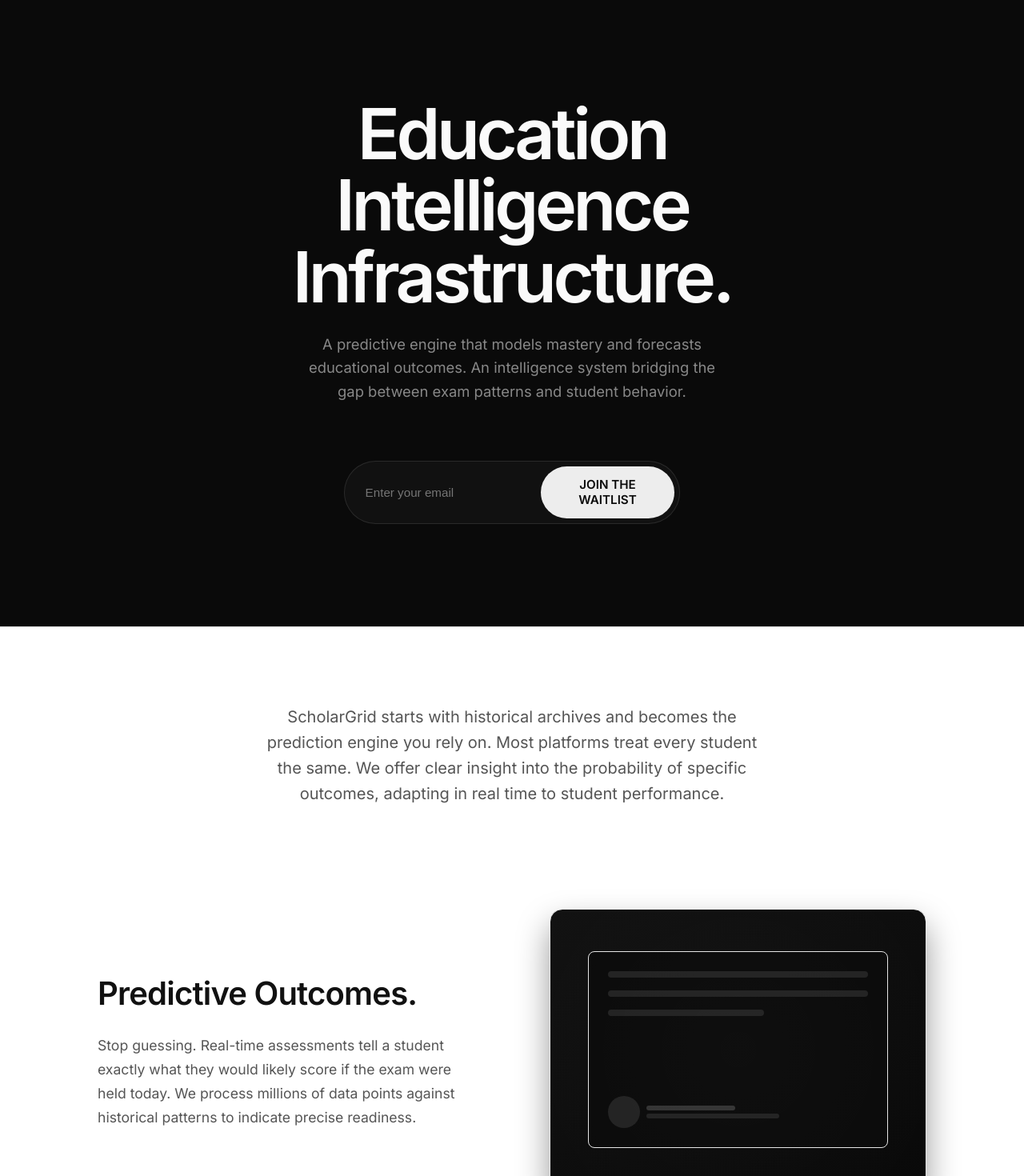
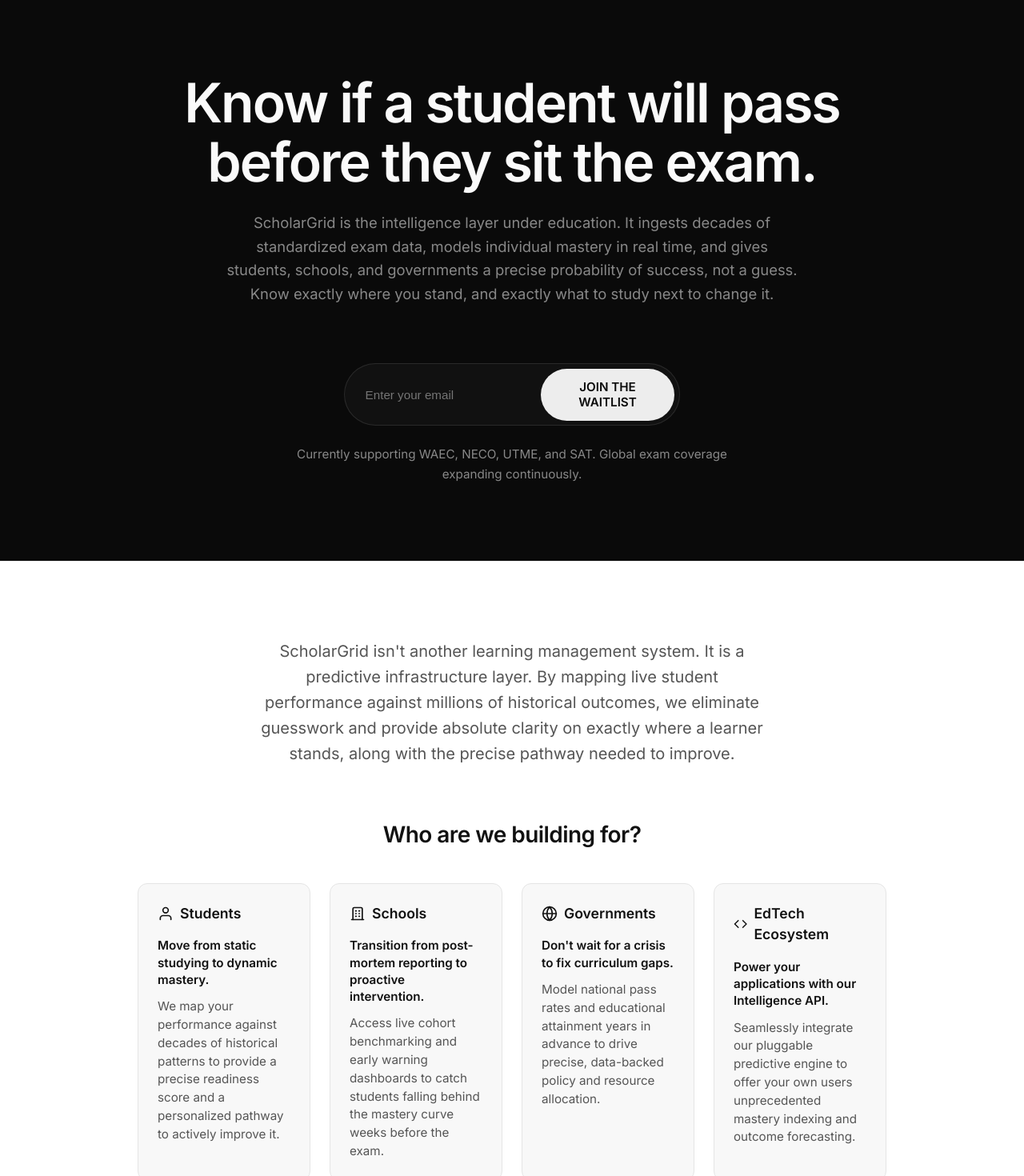
Before and after one commit to Threadigit/ScholarGrid, a Next.js app: page / in a window 1280 px wide. Shown: the part 140-1610 px from the top of the page at 80% size. Built offline with nearby package versions, Linux system fonts and the light colour scheme.

Commit message:
update website content

```diff
--- a/src/app/globals.css
+++ b/src/app/globals.css
@@ -1,5 +1,8 @@
 /* src/app/globals.css */
-@import url('https://fonts.googleapis.com/css2?family=Inter:wght@400;500;600;700&display=swap');
+
+html {
+  scroll-behavior: smooth;
+}
 
 :root {
   --bg-color: #0A0A0A;
--- a/src/app/layout.tsx
+++ b/src/app/layout.tsx
@@ -1,5 +1,8 @@
 import type { Metadata } from 'next';
+import { Inter } from 'next/font/google';
 import './globals.css';
+
+const inter = Inter({ subsets: ['latin'] });
 
 export const metadata: Metadata = {
   metadataBase: new URL('https://thescholargrid.com'),
@@ -7,7 +10,7 @@
     default: 'ScholarGrid | Education Intelligence Infrastructure',
     template: '%s | ScholarGrid'
   },
-  description: 'ScholarGrid is a predictive engine that models mastery and forecasts educational outcomes. Discover real-time benchmarking, adaptive pathways, and institutional intelligence.',
+  description: 'ScholarGrid is the predictive infrastructure layer under education. By mapping live student performance against millions of historical outcomes, we provide precise pathways to improve.',
   keywords: [
     'EdTech',
     'Education Intelligence',
@@ -26,7 +29,7 @@
     locale: 'en_US',
     url: 'https://thescholargrid.com',
     title: 'ScholarGrid | Education Intelligence Infrastructure',
-    description: 'A predictive engine that models mastery and forecasts educational outcomes. Real-time benchmarking and adaptive pathways.',
+    description: 'ScholarGrid is the predictive infrastructure layer under education. By mapping live student performance against millions of historical outcomes, we provide precise pathways to improve.',
     siteName: 'ScholarGrid',
     images: [
       {
@@ -40,7 +43,7 @@
   twitter: {
     card: 'summary_large_image',
     title: 'ScholarGrid | Education Intelligence Infrastructure',
-    description: 'A predictive engine that models mastery and forecasts educational outcomes.',
+    description: 'ScholarGrid is the predictive infrastructure layer under education. We map live student performance to provide precise pathways to improve.',
     creator: '@ScholarGrid',
     images: ['/og-image.jpg'],
   },
@@ -68,12 +71,12 @@
     name: 'ScholarGrid',
     url: 'https://thescholargrid.com',
     logo: 'https://thescholargrid.com/icon.svg',
-    description: 'Education Intelligence Infrastructure. A predictive engine that models mastery and forecasts educational outcomes.',
+    description: 'ScholarGrid is the predictive infrastructure layer under education. By mapping live student performance against millions of historical outcomes, we provide precise pathways to improve.',
   };
 
   return (
     <html lang="en">
-      <body>
+      <body className={inter.className}>
         <script
           type="application/ld+json"
           dangerouslySetInnerHTML={{ __html: JSON.stringify(jsonLd) }}
--- a/src/app/page.module.css
+++ b/src/app/page.module.css
@@ -180,16 +180,16 @@
   flex-direction: column;
   align-items: center;
   text-align: center;
-  padding: 10rem 2rem 8rem;
-  max-width: 900px;
+  padding: 8rem 2rem 6rem;
+  max-width: 1000px;
   margin: 0 auto;
 }
 
 .heroTitle {
-  font-size: 5.5rem;
+  font-size: 4.25rem;
   font-weight: 600;
-  line-height: 1.02;
-  letter-spacing: -0.05em;
+  line-height: 1.1;
+  letter-spacing: -0.03em;
   margin-bottom: 1.5rem;
   color: #FAFAFA;
 }
@@ -198,7 +198,7 @@
   font-size: 1.15rem;
   color: #888888;
   margin-bottom: 3.5rem;
-  max-width: 540px;
+  max-width: 720px;
   line-height: 1.6;
   font-weight: 400;
 }
@@ -266,6 +266,73 @@
   font-size: 1.25rem;
   color: var(--text-secondary);
   line-height: 1.6;
+}
+
+.routingSection {
+  padding: 0 2rem 6rem;
+  max-width: 1000px;
+  margin: 0 auto;
+  text-align: center;
+}
+
+.routingHeader {
+  font-size: 1.75rem;
+  font-weight: 600;
+  margin-bottom: 2.5rem;
+  color: var(--text-primary);
+  letter-spacing: -0.02em;
+}
+
+.routingGrid {
+  display: grid;
+  grid-template-columns: repeat(4, 1fr);
+  gap: 1.5rem;
+  text-align: left;
+}
+
+.routingCard {
+  background-color: #F8F8F8;
+  border: 1px solid var(--border-color);
+  padding: 1.5rem;
+  border-radius: 12px;
+  transition: transform 0.2s ease, box-shadow 0.2s ease, border-color 0.2s ease;
+  display: flex;
+  flex-direction: column;
+}
+
+.routingCard:hover {
+  transform: translateY(-4px);
+  box-shadow: 0 12px 24px rgba(0,0,0,0.06);
+  border-color: #d0d0d0;
+}
+
+.routingCardHeader {
+  display: flex;
+  align-items: center;
+  gap: 0.5rem;
+  margin-bottom: 1rem;
+  color: var(--text-primary);
+}
+
+.routingCardHeader h4 {
+  font-size: 1.1rem;
+  font-weight: 600;
+  margin: 0;
+}
+
+.routingCardHook {
+  font-size: 0.95rem;
+  font-weight: 600;
+  color: var(--text-primary);
+  margin-bottom: 0.75rem;
+  line-height: 1.4;
+}
+
+.routingCard p {
+  font-size: 0.95rem;
+  color: var(--text-secondary);
+  line-height: 1.5;
+  margin: 0;
 }
 
 .features {
@@ -346,10 +413,18 @@
   border-radius: 4px;
   background-color: #222;
   width: 100%;
+  animation: pulseLine 2s infinite ease-in-out;
 }
 
 .mockupLine.short {
   width: 60%;
+  animation-delay: 0.5s;
+}
+
+@keyframes pulseLine {
+  0% { opacity: 0.3; width: 40%; }
+  50% { opacity: 1; width: 80%; }
+  100% { opacity: 0.3; width: 40%; }
 }
 
 .trust {
@@ -374,6 +449,11 @@
   max-width: 1100px;
   margin: 0 auto;
   text-align: left;
+}
+
+.trustIcon {
+  color: var(--text-primary);
+  margin-bottom: 1.25rem;
 }
 
 .trustItemTitle {
@@ -403,9 +483,9 @@
 }
 
 .faqItem {
-  margin-bottom: 2.5rem;
+  margin-bottom: 1.5rem;
   border-bottom: 1px solid var(--border-color);
-  padding-bottom: 2.5rem;
+  padding-bottom: 1.5rem;
 }
 
 .faqItem:last-child {
@@ -413,16 +493,45 @@
 }
 
 .faqQuestion {
-  font-size: 1.25rem;
+  font-size: 1.15rem;
   font-weight: 600;
-  margin-bottom: 1rem;
   color: var(--text-primary);
+  cursor: pointer;
+  list-style: none;
+  position: relative;
+  padding-right: 2rem;
+  margin: 0;
+  transition: color 0.2s ease;
+}
+
+.faqQuestion:hover {
+  color: var(--text-secondary);
+}
+
+.faqQuestion::-webkit-details-marker {
+  display: none;
+}
+
+.faqQuestion::after {
+  content: '+';
+  position: absolute;
+  right: 0;
+  top: 50%;
+  transform: translateY(-50%);
+  font-size: 1.5rem;
+  font-weight: 400;
+  color: var(--text-secondary);
+}
+
+details[open] .faqQuestion::after {
+  content: '−';
 }
 
 .faqAnswer {
   color: var(--text-secondary);
-  line-height: 1.7;
-  font-size: 1.05rem;
+  line-height: 1.6;
+  margin-top: 1rem;
+  padding-top: 1rem;
 }
 
 .footer {
@@ -458,7 +567,20 @@
   color: var(--text-primary);
 }
 
+@media (max-width: 1024px) {
+  .routingGrid {
+    grid-template-columns: repeat(2, 1fr);
+  }
+  .featureSection {
+    gap: 3rem;
+  }
+}
+
 @media (max-width: 768px) {
+  .routingGrid {
+    grid-template-columns: 1fr;
+    gap: 1rem;
+  }
   .nav {
     padding: 1.25rem 1.5rem;
   }
@@ -517,7 +639,7 @@
   }
 
   .heroTitle {
-    font-size: 3rem;
+    font-size: 2.5rem;
   }
   .featureSection {
     flex-direction: column !important;
--- a/src/app/page.tsx
+++ b/src/app/page.tsx
@@ -56,36 +56,35 @@
             <div className={styles.dropdownContainer}>
               <span className={styles.navLink}>PRODUCT</span>
               <div className={styles.dropdownMenu}>
-                <Link href="#copilot" className={styles.dropdownItem}>
+                <Link href="#copilot" className={styles.dropdownItem} onClick={() => setIsMobileMenuOpen(false)}>
                   <span className={styles.dropdownTitle}>Mastery Copilot</span>
                   <span className={styles.dropdownDesc}>Predictive scoring and adaptive learning pathways for students.</span>
                 </Link>
-                <Link href="#radar" className={styles.dropdownItem}>
+                <Link href="#radar" className={styles.dropdownItem} onClick={() => setIsMobileMenuOpen(false)}>
                   <span className={styles.dropdownTitle}>Cohort Radar</span>
                   <span className={styles.dropdownDesc}>Real-time benchmarking and early warning systems for schools.</span>
                 </Link>
-                <Link href="#terminal" className={styles.dropdownItem}>
+                <Link href="#terminal" className={styles.dropdownItem} onClick={() => setIsMobileMenuOpen(false)}>
                   <span className={styles.dropdownTitle}>Foresight Terminal</span>
                   <span className={styles.dropdownDesc}>Curriculum gap analysis and outcome forecasting for governments.</span>
                 </Link>
-                <Link href="#api" className={styles.dropdownItem}>
+                <Link href="#api" className={styles.dropdownItem} onClick={() => setIsMobileMenuOpen(false)}>
                   <span className={styles.dropdownTitle}>Intelligence API</span>
                   <span className={styles.dropdownDesc}>Pluggable prediction infrastructure for the EdTech ecosystem.</span>
                 </Link>
               </div>
             </div>
-            <Link href="#community" className={styles.navLink}>COMMUNITY</Link>
-            <Link href="#docs" className={styles.navLink}>DOCS</Link>
+            <Link href="#community" className={styles.navLink} onClick={() => setIsMobileMenuOpen(false)}>COMMUNITY</Link>
+            <Link href="#docs" className={styles.navLink} onClick={() => setIsMobileMenuOpen(false)}>DOCS</Link>
           </div>
         </nav>
       </div>
 
       <main>
         <section className={styles.hero}>
-          <h1 className={styles.heroTitle}>Education Intelligence Infrastructure.</h1>
+          <h1 className={styles.heroTitle}>Know if a student will pass before they sit the exam.</h1>
           <p className={styles.heroSubtitle}>
-            A predictive engine that models mastery and forecasts educational outcomes.
-            An intelligence system bridging the gap between exam patterns and student behavior.
+            ScholarGrid is the intelligence layer under education. It ingests decades of standardized exam data, models individual mastery in real time, and gives students, schools, and governments a precise probability of success, not a guess. Know exactly where you stand, and exactly what to study next to change it.
           </p>
           {status === 'SUCCESS' ? (
             <div className={styles.waitlistForm} style={{ color: '#4ADE80', fontWeight: 500, padding: '0.85rem 0' }}>
@@ -99,6 +98,7 @@
                 value={email}
                 onChange={(e) => setEmail(e.target.value)}
                 placeholder="Enter your email"
+                aria-label="Email address"
                 className={styles.waitlistInput}
                 required
                 disabled={status === 'SUBMITTING'}
@@ -111,22 +111,62 @@
           {status === 'ERROR' && (
             <p style={{ color: '#F87171', marginTop: '0.5rem', fontSize: '0.9rem' }}>Oops! Something went wrong. Please try again.</p>
           )}
+          <p style={{ color: '#888', marginTop: '1.5rem', fontSize: '0.95rem', maxWidth: '540px', lineHeight: 1.6 }}>
+            Currently supporting WAEC, NECO, UTME, and SAT. Global exam coverage expanding continuously.
+          </p>
         </section>
 
         <div className={styles.sectionLight}>
           <section className={styles.intro}>
             <p>
-              ScholarGrid starts with historical archives and becomes the prediction engine you rely on.
-              Most platforms treat every student the same. We offer clear insight into the probability of specific outcomes, adapting in real time to student performance.
+              ScholarGrid isn't another learning management system. It is a predictive infrastructure layer. By mapping live student performance against millions of historical outcomes, we eliminate guesswork and provide absolute clarity on exactly where a learner stands, along with the precise pathway needed to improve.
             </p>
+          </section>
+
+          <section className={styles.routingSection}>
+            <h3 className={styles.routingHeader}>Who are we building for?</h3>
+            <div className={styles.routingGrid}>
+              <div className={styles.routingCard}>
+                <div className={styles.routingCardHeader}>
+                  <svg width="20" height="20" viewBox="0 0 24 24" fill="none" stroke="currentColor" strokeWidth="2" strokeLinecap="round" strokeLinejoin="round"><path d="M20 21v-2a4 4 0 0 0-4-4H8a4 4 0 0 0-4 4v2"></path><circle cx="12" cy="7" r="4"></circle></svg>
+                  <h4>Students</h4>
+                </div>
+                <div className={styles.routingCardHook}>Move from static studying to dynamic mastery.</div>
+                <p>We map your performance against decades of historical patterns to provide a precise readiness score and a personalized pathway to actively improve it.</p>
+              </div>
+              <div className={styles.routingCard}>
+                <div className={styles.routingCardHeader}>
+                  <svg width="20" height="20" viewBox="0 0 24 24" fill="none" stroke="currentColor" strokeWidth="2" strokeLinecap="round" strokeLinejoin="round"><path d="M3 21h18"></path><path d="M9 8h1"></path><path d="M9 12h1"></path><path d="M9 16h1"></path><path d="M14 8h1"></path><path d="M14 12h1"></path><path d="M14 16h1"></path><path d="M5 21V5a2 2 0 0 1 2-2h10a2 2 0 0 1 2 2v16"></path></svg>
+                  <h4>Schools</h4>
+                </div>
+                <div className={styles.routingCardHook}>Transition from post-mortem reporting to proactive intervention.</div>
+                <p>Access live cohort benchmarking and early warning dashboards to catch students falling behind the mastery curve weeks before the exam.</p>
+              </div>
+              <div className={styles.routingCard}>
+                <div className={styles.routingCardHeader}>
+                  <svg width="20" height="20" viewBox="0 0 24 24" fill="none" stroke="currentColor" strokeWidth="2" strokeLinecap="round" strokeLinejoin="round"><circle cx="12" cy="12" r="10"></circle><line x1="2" y1="12" x2="22" y2="12"></line><path d="M12 2a15.3 15.3 0 0 1 4 10 15.3 15.3 0 0 1-4 10 15.3 15.3 0 0 1-4-10 15.3 15.3 0 0 1 4-10z"></path></svg>
+                  <h4>Governments</h4>
+                </div>
+                <div className={styles.routingCardHook}>Don't wait for a crisis to fix curriculum gaps.</div>
+                <p>Model national pass rates and educational attainment years in advance to drive precise, data-backed policy and resource allocation.</p>
+              </div>
+              <div className={styles.routingCard}>
+                <div className={styles.routingCardHeader}>
+                  <svg width="20" height="20" viewBox="0 0 24 24" fill="none" stroke="currentColor" strokeWidth="2" strokeLinecap="round" strokeLinejoin="round"><polyline points="16 18 22 12 16 6"></polyline><polyline points="8 6 2 12 8 18"></polyline></svg>
+                  <h4>EdTech Ecosystem</h4>
+                </div>
+                <div className={styles.routingCardHook}>Power your applications with our Intelligence API.</div>
+                <p>Seamlessly integrate our pluggable predictive engine to offer your own users unprecedented mastery indexing and outcome forecasting.</p>
+              </div>
+            </div>
           </section>
 
         <section className={styles.features}>
           <div className={styles.featureSection}>
             <div className={styles.featureContent}>
-              <h2 className={styles.featureTitle}>Predictive Outcomes.</h2>
+              <h2 className={styles.featureTitle}>Mastery Copilot.</h2>
               <p className={styles.featureDescription}>
-                Stop guessing. Real-time assessments tell a student exactly what they would likely score if the exam were held today. We process millions of data points against historical patterns to indicate precise readiness.
+                Your student's score, today. Mastery Copilot runs continuously against millions of historical exam patterns to show a student their precise readiness score, not a progress bar, an actual probability.
               </p>
             </div>
             <div className={styles.featureVisual}>
@@ -149,7 +189,7 @@
             <div className={styles.featureContent}>
               <h2 className={styles.featureTitle}>Adaptive Pathways.</h2>
               <p className={styles.featureDescription}>
-                A dynamic roadmap that constantly recalibrates based on performance. It focuses a student's energy only on the areas with the highest probability of improving their final outcome. No more static preparation.
+                No more studying everything. The pathway drops topics a student has already mastered and doubles down on the ones with the highest probability of improving their final score.
               </p>
             </div>
             <div className={styles.featureVisual}>
@@ -167,9 +207,9 @@
 
           <div className={styles.featureSection}>
             <div className={styles.featureContent}>
-              <h2 className={styles.featureTitle}>Institutional Intelligence.</h2>
+              <h2 className={styles.featureTitle}>Cohort Radar.</h2>
               <p className={styles.featureDescription}>
-                Real-time benchmarking against national and global averages. Early warning systems visualize which students are falling behind the mastery curve before the exam, enabling targeted and immediate intervention.
+                See which students are falling behind the mastery curve weeks before it shows up in results. Cohort Radar gives school leaders a live readiness dashboard, not a post-mortem report.
               </p>
             </div>
             <div className={styles.featureVisual}>
@@ -185,9 +225,9 @@
 
           <div className={styles.featureSection}>
             <div className={styles.featureContent}>
-              <h2 className={styles.featureTitle}>Policy Foresight.</h2>
+              <h2 className={styles.featureTitle}>Foresight Terminal.</h2>
               <p className={styles.featureDescription}>
-                Outcome forecasting that allows governments and testing bodies to predict national pass rates and educational attainment years in advance, driving better resource allocation and identifying curriculum gaps.
+                Governments should not find out a generation failed after the results are published. Foresight Terminal models national pass rates years ahead, so curriculum gaps get fixed before they become a crisis.
               </p>
             </div>
             <div className={styles.featureVisual}>
@@ -204,22 +244,34 @@
         <section className={styles.trust}>
           <h2 className={styles.trustHeader}>A foundation built for the future.</h2>
           <div className={styles.trustGrid}>
-            <div>
+            <div className={styles.trustCard}>
+              <svg width="28" height="28" viewBox="0 0 24 24" fill="none" stroke="currentColor" strokeWidth="1.5" strokeLinecap="round" strokeLinejoin="round" className={styles.trustIcon}>
+                <path d="M12 22s8-4 8-10V5l-8-3-8 3v7c0 6 8 10 8 10z"></path>
+              </svg>
               <h3 className={styles.trustItemTitle}>Ethical Data Sovereignty.</h3>
               <p className={styles.trustItemDescription}>
-                Performance data is used to empower learners, never to create digital barriers. We set a global standard for how educational intelligence should be handled in an AI-driven world.
+                We use intelligence to unlock potential, not build digital gatekeepers. Our models adhere to a strict, global standard for transparent, ethical data sovereignty.
               </p>
             </div>
-            <div>
+            <div className={styles.trustCard}>
+              <svg width="28" height="28" viewBox="0 0 24 24" fill="none" stroke="currentColor" strokeWidth="1.5" strokeLinecap="round" strokeLinejoin="round" className={styles.trustIcon}>
+                <rect x="2" y="3" width="20" height="14" rx="2" ry="2"></rect>
+                <line x1="8" y1="21" x2="16" y2="21"></line>
+                <line x1="12" y1="17" x2="12" y2="21"></line>
+              </svg>
               <h3 className={styles.trustItemTitle}>Pluggable Infrastructure.</h3>
               <p className={styles.trustItemDescription}>
-                An API-first architecture designed to be the engine under the hood of the entire industry. Other platforms can integrate our predictive insights seamlessly into their own interfaces.
+                Built as an API-first intelligence layer, ScholarGrid is designed to be the invisible engine powering the entire EdTech ecosystem. Seamlessly embed our predictive pipelines directly into your existing interfaces.
               </p>
             </div>
-            <div>
+            <div className={styles.trustCard}>
+              <svg width="28" height="28" viewBox="0 0 24 24" fill="none" stroke="currentColor" strokeWidth="1.5" strokeLinecap="round" strokeLinejoin="round" className={styles.trustIcon}>
+                <path d="M3 9l9-7 9 7v11a2 2 0 0 1-2 2H5a2 2 0 0 1-2-2z"></path>
+                <polyline points="9 22 9 12 15 12 15 22"></polyline>
+              </svg>
               <h3 className={styles.trustItemTitle}>Institutional Control.</h3>
               <p className={styles.trustItemDescription}>
-                We partner with national examination bodies and ministries of education, ensuring official data pipelines are secure while providing high-level analytics they currently lack.
+                We deploy alongside national examination bodies and ministries of education. Our architecture secures official data pipelines while delivering the high-level policy foresight that institutions currently lack.
               </p>
             </div>
           </div>
@@ -229,26 +281,26 @@
           <section className={styles.faq}>
           <h2 className={styles.faqHeader}>FAQs</h2>
 
-          <div className={styles.faqItem}>
-            <h3 className={styles.faqQuestion}>What is ScholarGrid?</h3>
+          <details className={styles.faqItem}>
+            <summary className={styles.faqQuestion}>What is ScholarGrid?</summary>
             <p className={styles.faqAnswer}>
-              ScholarGrid is an Education Intelligence Infrastructure. It ingests decades of standardized exam data, applies a sophisticated taxonomy, and builds a Predictive Model of Evolution. It is a foundational layer that predicts educational outcomes and provides actionable analytics for students, schools, and governments.
+              ScholarGrid is an Education Intelligence Infrastructure. Unlike traditional platforms that only measure past performance, ScholarGrid ingests decades of historical exam data to build a predictive engine. It models a student's mastery in real-time, giving schools and governments actionable analytics and forecasting precise educational outcomes.
             </p>
-          </div>
+          </details>
 
-          <div className={styles.faqItem}>
-            <h3 className={styles.faqQuestion}>How is this different from traditional test prep?</h3>
+          <details className={styles.faqItem}>
+            <summary className={styles.faqQuestion}>How is this different from traditional test prep?</summary>
             <p className={styles.faqAnswer}>
-              Traditional platforms are static and treat every student exactly the same. They offer zero insight into the probability of success. ScholarGrid maps student interaction against historical recurrences, identifying precise signals of mastery and calibrating a unique, predictive learning pathway.
+              Traditional test prep platforms are static. They treat every student the same and offer zero insight into the actual probability of passing. ScholarGrid maps live student interactions against millions of historical data points to identify precise signals of mastery. We don't just provide practice questions; we dynamically calibrate a unique pathway to guarantee improvement.
             </p>
-          </div>
+          </details>
 
-          <div className={styles.faqItem}>
-            <h3 className={styles.faqQuestion}>Who is ScholarGrid built for?</h3>
+          <details className={styles.faqItem}>
+            <summary className={styles.faqQuestion}>Who is ScholarGrid built for?</summary>
             <p className={styles.faqAnswer}>
               It is built for the entire educational lifecycle. For students, it provides mastery indexing and probability reports. For schools, cohort readiness dashboards and early warning systems. For governments, policy intelligence and curriculum gap analysis. For the EdTech ecosystem, it acts as an Intelligence-as-a-Service API.
             </p>
-          </div>
+          </details>
         </section>
         </div>
       </main>
```
